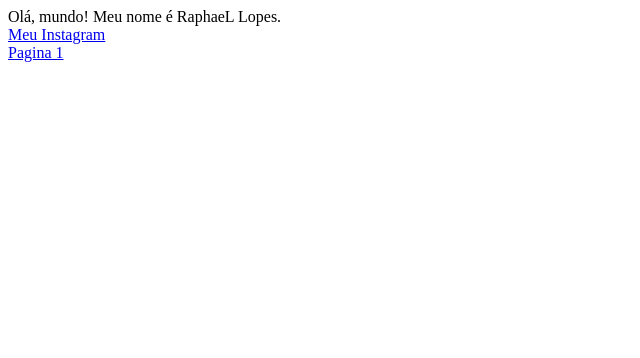
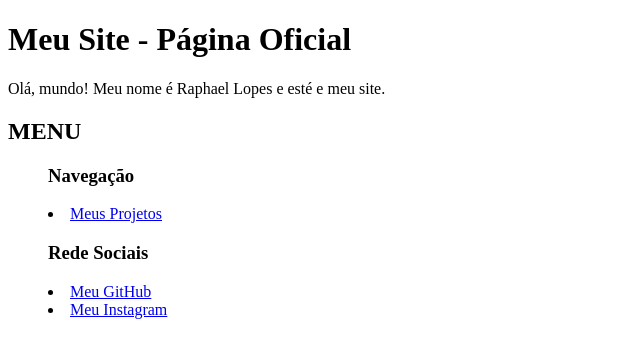
Before and after one commit to raphaellopess/M07-aprendendo-html-css-js, a plain HTML site: page index.html in a window 1280 px wide. Shown: the whole page, without its empty margins (0-640 px from the left). Drawn offline with Linux system fonts and the light colour scheme.

Commit message:
removi pagina 1, menu, criacao de aba de projetos e links de acessos

```diff
--- a/index.html
+++ b/index.html
@@ -6,10 +6,22 @@
     <title>Meu Site</title>
 </head>
 <body>
-    Olá, mundo! Meu nome é RaphaeL Lopes.
-    <br/>
-    <a href="https://instagram.com/srlopes_ofc" target="_blank">Meu Instagram</a>
-    <br/>
-    <a href="pagina1.html">Pagina 1</a>
-</body>
-</html>
+    <h1>Meu Site - Página Oficial</h1>
+    <p>Olá, mundo! Meu nome é Raphael Lopes e esté e meu site.</p>
+    <h2>MENU</h2>
+    <menu>
+        <h3>Navegação</h3>
+        <li>
+            <a href="projetos.html"> Meus Projetos </a>
+        </li>
+        <h3>Rede Sociais</h3>
+        <li>
+            <a href="https://github.com/raphaellopess" target="_blank">Meu GitHub</a>
+        </li>
+        <li>
+            <a href="https://instagram.com/srlopes_ofc" target="_blank">Meu Instagram</a>
+        </li>
+        </menu>
+        <br/>
+    </body>
+    </html>
```
Also changed, not shown: pagina1.html (deleted, +0 -13 lines), projetos.html (added, +18 -0 lines).
